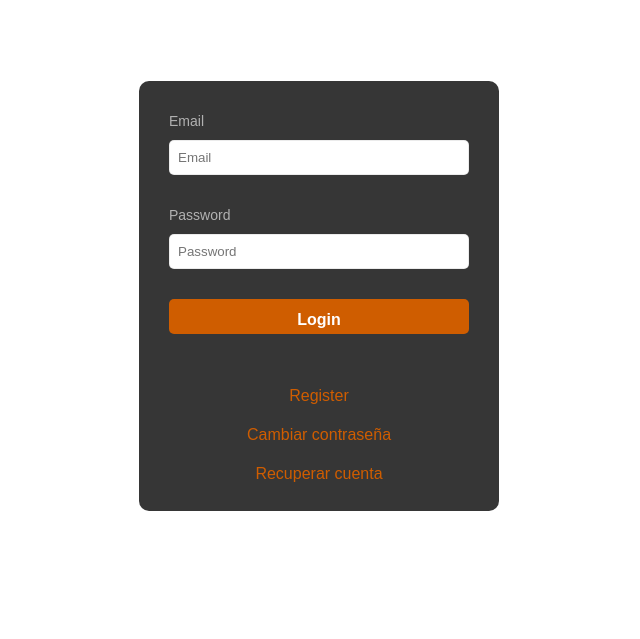
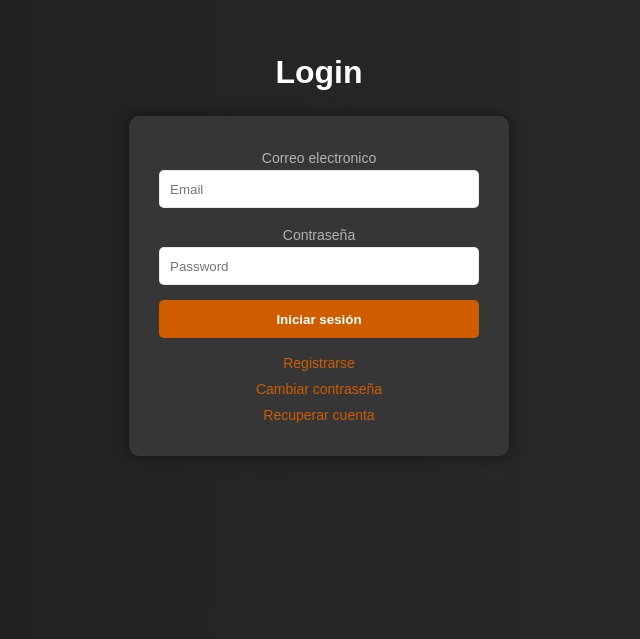
Before and after one commit to leogeney/ActividadSOA, a React (Vite) app in the folder actividadSOA/: page / in a window 1280 px wide. Shown: the part 161-800 px from the top of the page, without its empty margins (321-961 px from the left). Built offline with nearby package versions, Linux system fonts and the light colour scheme.

Commit message:
primerparcial

```diff
--- a/actividadSOA/src/Parcial1.jsx
+++ b/actividadSOA/src/Parcial1.jsx
@@ -4,6 +4,9 @@ import LoginPage from "./parcial/LoginPage";
 import RegisterPage from "./parcial/RegisterPage";
 import './login.css'
 import './register.css'
+import ForgotPage from "./parcial/ForgotPage";
+import ResetPage from "./parcial/ResetPage";
+
 
 
 
@@ -13,6 +16,9 @@ function Parcial1() {
       <Routes>
         <Route path="/" element={<LoginPage />} />
         <Route path="/register" element={<RegisterPage />} />
+        <Route path="/forgot" element={<ForgotPage />} />
+        <Route path="/reset" element={<ResetPage />} />
+
 
       </Routes>
     </BrowserRouter>
--- a/actividadSOA/src/login.css
+++ b/actividadSOA/src/login.css
@@ -1,50 +1,89 @@
+/* Fondo general */
 body {
     font-family: Arial, Helvetica, sans-serif;
-
     margin: 0;
+    background: linear-gradient(to right, #1f1f1f, #2c2c2c);
 }
 
-
-div {
+/* Contenedor principal */
+.container {
     display: flex;
-    flex-direction: column;
+    justify-content: center;
     align-items: center;
-    justify-content: center;
-
+    height: 100vh;
 }
 
-
+/* Título */
 h2 {
     color: white;
-    font-size: 40px;
     margin-bottom: 20px;
+    font-size: 32px;
 }
 
-
+/* Formulario */
 form {
     background-color: #363636;
     padding: 30px;
     border-radius: 10px;
-    width: 300px;
-    height: 370px;
+    width: 320px;
     display: flex;
     flex-direction: column;
-    gap: 30px;
-
+    gap: 15px;
+    box-shadow: 0 0 15px rgba(0,0,0,0.5);
 }
 
-
+/* Labels */
 label {
     color: #ffffff9d;
     font-size: 14px;
 }
 
+/* Inputs */
+input {
+    width: 100%;
+    height: 38px;
+    padding: 0 10px;
+    border-radius: 5px;
+    border: 1px solid #cccccc65;
+    outline: none;
+    box-sizing: border-box;
+}
+
+/* Efecto al enfocar */
+input:focus {
+    border: 1px solid #cf5d00;
+}
+
+/* Botones */
+button,
+input[type="submit"] {
+    background-color: #cf5d00;
+    color: white;
+    border: none;
+    cursor: pointer;
+    padding: 12px;
+    border-radius: 5px;
+    font-weight: bold;
+    transition: 0.3s;
+}
+
+button:hover,
+input[type="submit"]:hover {
+    background-color: #ff7b00;
+}
+
+/* Links */
+.links {
+    display: flex;
+    flex-direction: column;
+    gap: 5px;
+    text-align: center;
+}
 
 a {
-    text-align: center;
     text-decoration: none;
     color: #cf5d00;
-    margin-top: 10px;
+    font-size: 14px;
 }
 
 a:hover {
@@ -52,77 +91,41 @@ a:hover {
     color: #ffcb3a;
 }
 
+/* Errores */
 p {
-    color: red;
+    color: #ff4d4d;
     font-size: 13px;
     margin: 0;
-
+    text-align: center;
 }
 
-
-
-input[type="submit"] {
-
+/* MODAL */
+.modal {
+    position: fixed;
+    top: 0;
+    left: 0;
     width: 100%;
-    padding: 12px;
-    border-radius: 5px;
-    border: none;
-    cursor: pointer;
-    font-weight: bold;
-    font-size: 16px;
+    height: 100%;
+    background: rgba(0,0,0,0.7);
+    display: flex;
+    justify-content: center;
     align-items: center;
-    display: flex;
 }
 
-input[type="submit"]:hover {
-    background-color: #ff7b00;
+/* Contenido del modal */
+.modal-content {
+    background: white;
+    padding: 25px;
+    border-radius: 10px;
+    text-align: center;
+    width: 300px;
 }
 
-.login {
-    background-color: #cf5d00;
-    color: white;
-    border: none;
-    cursor: pointer;
-    align-items: center;
-    padding: 12px;
-    width: 100%;
-    font-size: 16px;
-    display: flex;
+.modal-content h3 {
+    margin-bottom: 10px;
 }
 
-
-form > div {
-    width: 100%;
-    gap: 8px;
-    align-items: flex-start;
+.modal-content p {
+    color: black;
+    margin-bottom: 15px;
 }
-
-input {
-    width: 100%;
-    height: 35px;
-    padding: 0 8px;
-    border-radius: 5px;
-    border: 1px solid #cccccc65;
-    box-sizing: border-box;
-}
-
-.links {
-       display: flex;
-    flex-direction: column;
-    align-items: center;
-    gap: 5px;
-    width: 100%;
-    margin-top: 10px;
-}
-
-.enviar{
-    background-color: #cf5d00;
-    color: white;
-    border: none;
-    cursor: pointer;
-    align-items: center;
-    padding: 12px;
-    width: 100%;
-    font-size: 16px;
-    display: flex;
-}
--- a/actividadSOA/src/main.jsx
+++ b/actividadSOA/src/main.jsx
@@ -2,7 +2,7 @@ import { StrictMode } from 'react'
 import { createRoot } from 'react-dom/client'
 import './index.css'
 import App from './App.jsx'
-import Parcial1 from './parcial1.jsx'
+import Parcial1 from './Parcial1.jsx'
 
 
 createRoot(document.getElementById('root')).render(
--- /dev/null
+++ b/actividadSOA/src/parcial/ForgotPage.jsx
@@ -0,0 +1,174 @@
+import { useState } from "react";
+import { Link } from "react-router-dom";
+
+function ForgotPage() {
+  const [step, setStep] = useState(1);
+
+  const [email, setEmail] = useState("");
+  const [code, setCode] = useState("");
+  const [realCode, setRealCode] = useState("");
+
+  const [password, setPassword] = useState("");
+  const [confirmPassword, setConfirmPassword] = useState("");
+
+  const [showPassword, setShowPassword] = useState(false);
+
+  const [error, setError] = useState("");
+  const [codeError, setCodeError] = useState("");
+  const [loading, setLoading] = useState(false);
+  const [showModal, setShowModal] = useState(false);
+
+  // 🔥 GENERAR CÓDIGO
+  const generarCodigo = () => {
+    const newCode = Math.floor(100000 + Math.random() * 900000).toString();
+    setRealCode(newCode);
+    alert("Código enviado (simulación): " + newCode);
+  };
+
+
+  const handleEmailSubmit = (e) => {
+    e.preventDefault();
+
+    if (!email) {
+      setError("El email es obligatorio");
+      return;
+    }
+
+    if (!email.includes("@")) {
+      setError("Email inválido");
+      return;
+    }
+
+    setError("");
+    setLoading(true);
+
+    setTimeout(() => {
+      generarCodigo();
+      setLoading(false);
+      setStep(2);
+    }, 1500);
+  };
+
+  const handleCodeChange = (value) => {
+    setCode(value);
+
+    if (value.length === 6) {
+      if (value !== realCode) {
+        setCodeError("Código incorrecto");
+      } else {
+        setCodeError("");
+        setStep(3); // 🔥 pasa automáticamente
+      }
+    }
+  };
+
+  const handlePasswordSubmit = (e) => {
+    e.preventDefault();
+
+    if (!password || !confirmPassword) {
+      setError("Todos los campos son obligatorios");
+      return;
+    }
+
+    if (password.length < 6) {
+      setError("Mínimo 6 caracteres");
+      return;
+    }
+
+    if (!/\d/.test(password)) {
+      setError("Debe contener al menos un número");
+      return;
+    }
+
+    if (password !== confirmPassword) {
+      setError("Las contraseñas no coinciden");
+      return;
+    }
+
+    setError("");
+    setShowModal(true);
+  };
+
+  return (
+    <div className="container">
+      <div>
+        <h2>Recuperar Cuenta</h2>
+
+        {error && <p>{error}</p>}
+
+        {step === 1 && (
+          <form onSubmit={handleEmailSubmit}>
+            <input
+              type="email"
+              placeholder="Ingresa tu email"
+              value={email}
+              onChange={(e) => setEmail(e.target.value)}
+            />
+
+            {loading ? (
+              <p>Enviando código...</p>
+            ) : (
+              <button type="submit">Enviar código</button>
+            )}
+
+            <div className="links">
+              <Link to="/">Volver al inicio de sesion</Link>
+            </div>
+          </form>
+        )}
+
+        {step === 2 && (
+          <div>
+            <p>Código enviado a: <b>{email}</b></p>
+
+            <input
+              type="text"
+              placeholder="Ingresa el código"
+              value={code}
+              onChange={(e) => handleCodeChange(e.target.value)}
+            />
+
+            {codeError && <p>{codeError}</p>}
+          </div>
+        )}
+
+
+        {step === 3 && (
+          <form onSubmit={handlePasswordSubmit}>
+            <input
+              type={showPassword ? "text" : "password"}
+              placeholder="Nueva contraseña"
+              value={password}
+              onChange={(e) => setPassword(e.target.value)}
+            />
+
+            <input
+              type={showPassword ? "text" : "password"}
+              placeholder="Confirmar contraseña"
+              value={confirmPassword}
+              onChange={(e) => setConfirmPassword(e.target.value)}
+            />
+
+            <button type="submit">Cambiar contraseña</button>
+          </form>
+        )}
+      </div>
+
+
+      {showModal && (
+        <div className="modal">
+          <div className="modal-content">
+            <h3>¡Éxito!</h3>
+            <p>La contraseña del correo {email} fue actualizada</p>
+
+            <Link to="/">Ir al inicio de sesion</Link>
+            <br />
+            <button onClick={() => setShowModal(false)}>Cerrar</button>
+          </div>
+        </div>
+      )}
+    </div>
+  );
+}
+
+export default ForgotPage;
--- a/actividadSOA/src/parcial/LoginPage.jsx
+++ b/actividadSOA/src/parcial/LoginPage.jsx
@@ -36,7 +36,7 @@ function LoginPage() {
  {error && <p style={{ color: "red" }}>{error}</p>}
       <form onSubmit={handleSubmit}>
         <div>
-          <label>Email</label>
+          <label>Correo electronico</label>
           <input
             type="text"
             placeholder="Email"
@@ -46,7 +46,7 @@ function LoginPage() {
         </div>
 
         <div>
-          <label>Password</label>
+          <label>Contraseña</label>
           <input
             type="password"
             placeholder="Password"
@@ -57,13 +57,13 @@ function LoginPage() {
 
 
 
-        <input type="submit" value="Login"  className="login"/>
+        <input type="submit" value="Iniciar sesión"  className="login"/>
 
 
         <div className="links">
-            <a href="/register">Register</a>
-            <a href="/cambiarcontraseña">Cambiar contraseña</a>
-            <a href="/recuperarcuenta">Recuperar cuenta</a>
+            <a href="/register">Registrarse</a>
+            <a href="/Reset">Cambiar contraseña</a>
+            <a href="/forgot">Recuperar cuenta</a>
         </div>
       </form>
     </div>
--- a/actividadSOA/src/parcial/RegisterPage.jsx
+++ b/actividadSOA/src/parcial/RegisterPage.jsx
@@ -64,7 +64,7 @@ function RegisterPage() {
 
       <form onSubmit={handleSubmit}>
         <div className="Addtext">
-          <label className="title">Email address</label>
+          <label className="title">Correo Electronico</label>
           <input
             type="text"
             placeholder="example@gmail.com"
@@ -74,7 +74,7 @@ function RegisterPage() {
         </div>
 
         <div className="Addtext">
-          <label className="title">Username</label>
+          <label className="title">Nombre de Usuario</label>
           <input
             type="text"
             placeholder="Username"
@@ -84,7 +84,7 @@ function RegisterPage() {
         </div>
 
         <div className="Addtext">
-          <label className="title">Password</label>
+          <label className="title">Contraseña</label>
           <input
             type="password"
             placeholder="Contraseña (mínimo 6 caracteres)"
@@ -93,10 +93,10 @@ function RegisterPage() {
           />
         </div>
 
-        <input type="submit" value="Create Account" className="enviar"/>
+        <input type="submit" value="Crear cuenta" className="enviar"/>
 
         <div className="links">
-          <a href="/">Already have an account? Login</a>
+          <a href="/">¿Ya tienes una cuenta? Inicia sesión</a>
         </div>
       </form>
     </div>
--- /dev/null
+++ b/actividadSOA/src/parcial/ResetPage.jsx
@@ -0,0 +1,122 @@
+import { useState } from "react";
+import { Link } from "react-router-dom";
+
+function ResetPage() {
+  const [step, setStep] = useState(1);
+
+  const [email, setEmail] = useState("");
+  const [password, setPassword] = useState("");
+  const [confirmPassword, setConfirmPassword] = useState("");
+
+  const [error, setError] = useState("");
+  const [showModal, setShowModal] = useState(false);
+
+
+  const handleEmailSubmit = (e) => {
+    e.preventDefault();
+
+    if (!email) {
+      setError("El email es obligatorio");
+      return;
+    }
+
+    if (!email.includes("@")) {
+      setError("Email inválido");
+      return;
+    }
+
+    setError("");
+    setStep(2);
+  };
+
+  // 🔵 PASO 2: VALIDAR CONTRASEÑA
+  const handlePasswordSubmit = (e) => {
+    e.preventDefault();
+
+    if (!password || !confirmPassword) {
+      setError("Todos los campos son obligatorios");
+      return;
+    }
+
+    if (password.length < 6) {
+      setError("Mínimo 6 caracteres");
+      return;
+    }
+
+    if (!/\d/.test(password)) {
+      setError("Debe contener al menos un número");
+      return;
+    }
+
+    if (password !== confirmPassword) {
+      setError("Las contraseñas no coinciden");
+      return;
+    }
+
+    setError("");
+    setShowModal(true);
+  };
+
+  return (
+    <div className="container">
+      <div>
+        <h2>Cambiar Contraseña</h2>
+
+        {error && <p>{error}</p>}
+
+        {step === 1 && (
+          <form onSubmit={handleEmailSubmit}>
+            <input
+              type="email"
+              placeholder="Ingresa tu email"
+              value={email}
+              onChange={(e) => setEmail(e.target.value)}
+            />
+
+            <button type="submit">Continuar</button>
+
+            <div className="links">
+              <Link to="/">Volver al inicio de sesión</Link>
+            </div>
+          </form>
+        )}
+
+
+        {step === 2 && (
+          <form onSubmit={handlePasswordSubmit}>
+            <input
+              type="password"
+              placeholder="Nueva contraseña"
+              value={password}
+              onChange={(e) => setPassword(e.target.value)}
+            />
+
+            <input
+              type="password"
+              placeholder="Confirmar contraseña"
+              value={confirmPassword}
+              onChange={(e) => setConfirmPassword(e.target.value)}
+            />
+
+            <button type="submit">Cambiar contraseña</button>
+          </form>
+        )}
+      </div>
+
+      {showModal && (
+        <div className="modal">
+          <div className="modal-content">
+            <h3>¡Contraseña actualizada!</h3>
+            <p>La contraseña del correo {email} fue cambiada correctamente</p>
+
+            <Link to="/">Ir al inicio de sesión</Link>
+            <br />
+            <button onClick={() => setShowModal(false)}>Cerrar</button>
+          </div>
+        </div>
+      )}
+    </div>
+  );
+}
+
+export default ResetPage;
```
